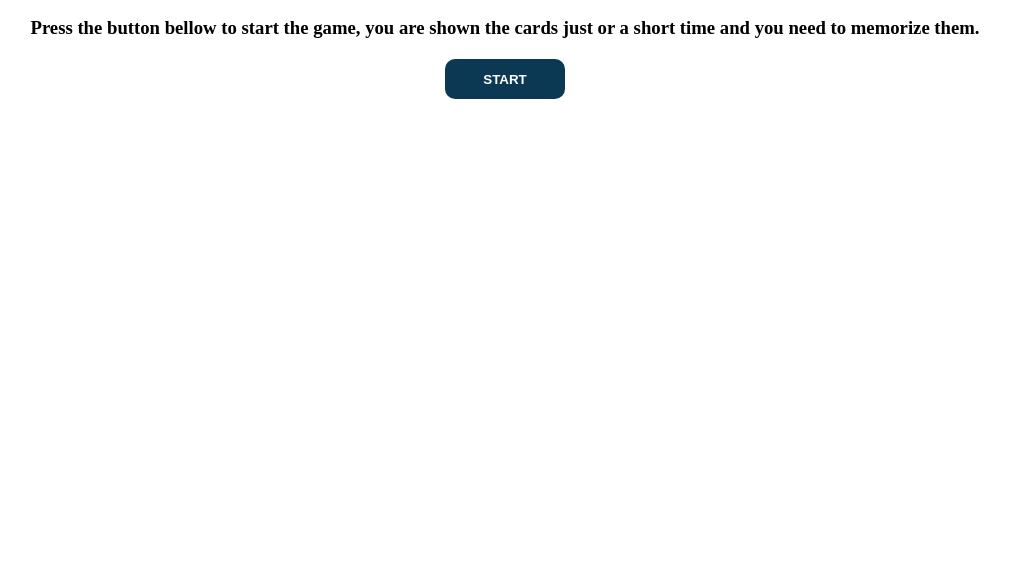
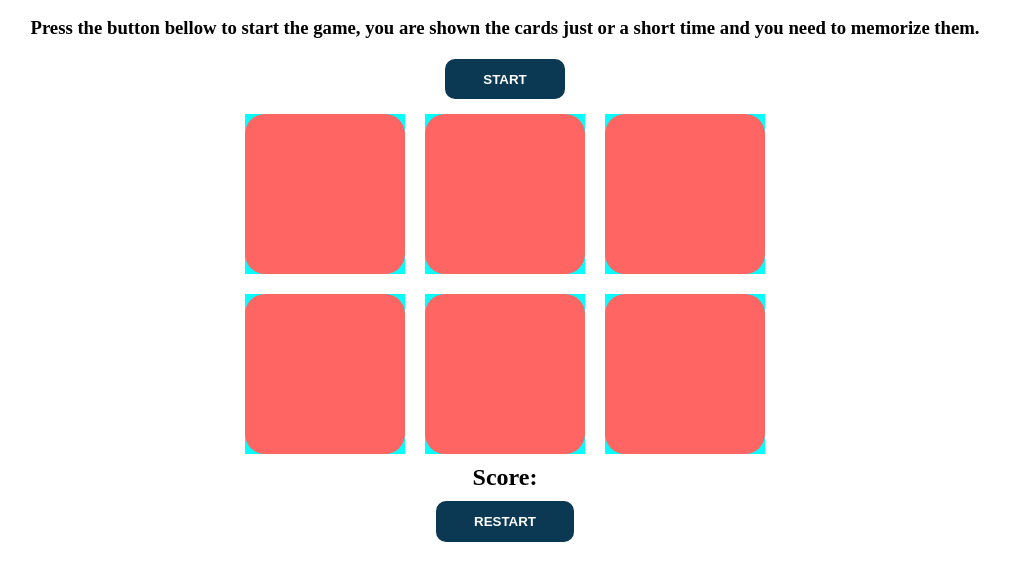
Before and after one commit to MoustafaIsm/memory-game, a plain HTML site: page index.html in a window 1280 px wide. Shown: the part 55-636 px from the top of the page, without its empty margins (135-1145 px from the left). Drawn offline with Linux system fonts and the light colour scheme.

Commit message:
Added the general layout of the game and the score and the retsart button

```diff
--- a/index.html
+++ b/index.html
@@ -20,11 +20,77 @@
         </div>
         <!-- Game -->
         <div class="game-wrapper">
+            <div class="card">
+                <!-- Image -->
+                <div class="img-wrapper hide">
 
+                </div>
+                <!-- Cover -->
+                <div class="cover">
+
+                </div>
+            </div>
+            <div class="card">
+                <!-- Image -->
+                <div class="img-wrapper hide">
+
+                </div>
+                <!-- Cover -->
+                <div class="cover">
+
+                </div>
+            </div>
+            <div class="card">
+                <!-- Image -->
+                <div class="img-wrapper hide">
+
+                </div>
+                <!-- Cover -->
+                <div class="cover">
+
+                </div>
+            </div>
+            <div class="card">
+                <!-- Image -->
+                <div class="img-wrapper hide">
+
+                </div>
+                <!-- Cover -->
+                <div class="cover">
+
+                </div>
+            </div>
+            <div class="card">
+                <!-- Image -->
+                <div class="img-wrapper hide">
+
+                </div>
+                <!-- Cover -->
+                <div class="cover">
+
+                </div>
+            </div>
+            <div class="card">
+                <!-- Image -->
+                <div class="img-wrapper hide">
+
+                </div>
+                <!-- Cover -->
+                <div class="cover">
+
+                </div>
+            </div>
         </div>
         <!-- Score and restart -->
         <div class="score-restart-wrapper">
-
+            <!-- Score -->
+            <div class="score-wrapper">
+                <h2> Score: </h2>
+            </div>
+            <!-- Restart -->
+            <div class="restart-btn-wrapper">
+                <button type="button" class="btn"> RESTART </button>
+            </div>
         </div>
     </div>
 </body>
--- a/styles/styles.css
+++ b/styles/styles.css
@@ -29,7 +29,55 @@ img {
     margin: 10px 0px;
 }
 
+/* Game */
+.game-wrapper {
+    align-self: center;
+    display: grid;
+    grid-template-columns: 20vh 20vh 20vh;
+    grid-template-rows: 20vh 20vh;
+    row-gap: 20px;
+    column-gap: 20px;
+}
 
+.card {
+    position: relative;
+    background-color: aqua;
+}
+
+.img-wrapper {
+    width: 100%;
+    height: 100%;
+    border-radius: 20px;
+    position: absolute;
+    z-index: 5;
+}
+
+.cover {
+    background-color: #ff6663;
+    width: 100%;
+    height: 100%;
+    border-radius: 20px;
+    position: absolute;
+    z-index: 10;
+}
+
+/* Score Restart */
+.score-restart-wrapper {
+
+}
+
+.score-restart-wrapper > * {
+    text-align: center;
+    margin: 10px 0px;
+}
+
+.score-wrapper {
+
+}
+
+.restart-wrapper {
+
+}
 
 /* Utilities */
 .btn {
@@ -46,5 +94,9 @@ img {
     background-color: #376179;
 }
 
+.hide {
+    display: none;
+}
+
 
 /* Media Query */
```
